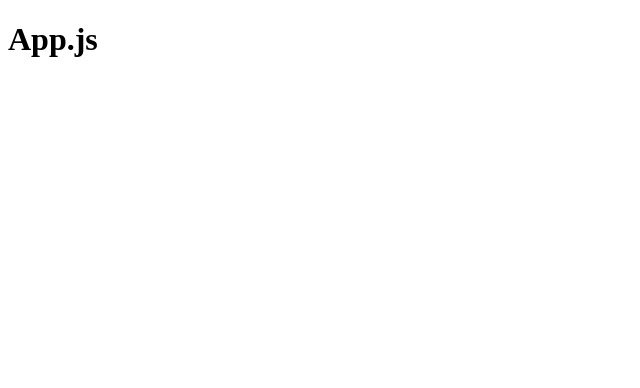
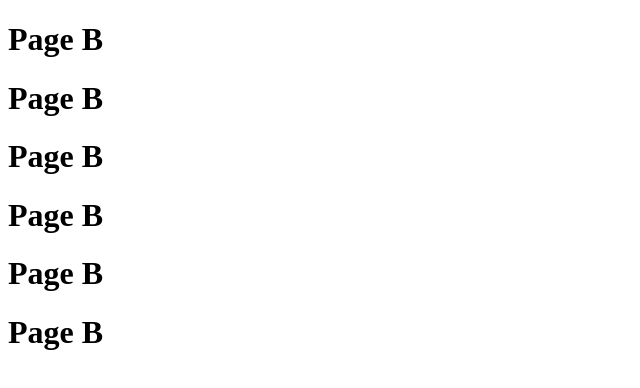
Before and after one commit to lluisagusti/breakbadtechtest, a React (Create React App) app: page /characters/1 in a window 1280 px wide. Shown: the top 388 px of the page, without its empty margins (0-640 px from the left). Built offline with nearby package versions, Linux system fonts and the light colour scheme.

Commit message:
routing added with dummy pages

```diff
--- a/src/App.js
+++ b/src/App.js
@@ -1,7 +1,9 @@
+import AppRouter from "./router/Router";
+
 function App() {
   return (
     <div className="App">
-     <h1>App.js</h1>
+     <AppRouter />
     </div>
   );
 }
--- /dev/null
+++ b/src/pages/PageA.js
@@ -0,0 +1,14 @@
+const PageA = () => {
+  return (
+    <div>
+        <h1>Page A</h1>
+        <h1>Page A</h1>
+        <h1>Page A</h1>
+        <h1>Page A</h1>
+        <h1>Page A</h1>
+        <h1>Page A</h1>
+    </div>
+  );
+};
+
+export default PageA;
--- /dev/null
+++ b/src/pages/PageB.js
@@ -0,0 +1,14 @@
+const PageB = () => {
+  return (
+    <div>
+        <h1>Page B</h1>
+        <h1>Page B</h1>
+        <h1>Page B</h1>
+        <h1>Page B</h1>
+        <h1>Page B</h1>
+        <h1>Page B</h1>
+    </div>
+  );
+};
+
+export default PageB;
--- /dev/null
+++ b/src/pages/PageC.js
@@ -0,0 +1,14 @@
+const PageC = () => {
+  return (
+    <div>
+        <h1>Page C</h1>
+        <h1>Page C</h1>
+        <h1>Page C</h1>
+        <h1>Page C</h1>
+        <h3>Error 404</h3>
+        <h5>Page Not Found</h5>
+    </div>
+  );
+};
+
+export default PageC;
--- /dev/null
+++ b/src/router/Router.js
@@ -0,0 +1,18 @@
+import { BrowserRouter, Route, Routes } from "react-router-dom";
+import PageA from '../pages/PageA'
+import PageB from '../pages/PageB'
+import PageC from '../pages/PageC'
+
+const AppRouter = () => {
+  return (
+    <BrowserRouter>
+      <Routes>
+        <Route exact path="/characters/:name" element={<PageB />}/>
+        <Route exact path="/" element={<PageA />}/>
+        <Route path="*" element={<PageC />}/>
+      </Routes>
+    </BrowserRouter>
+  );
+};
+
+export default AppRouter;
```
